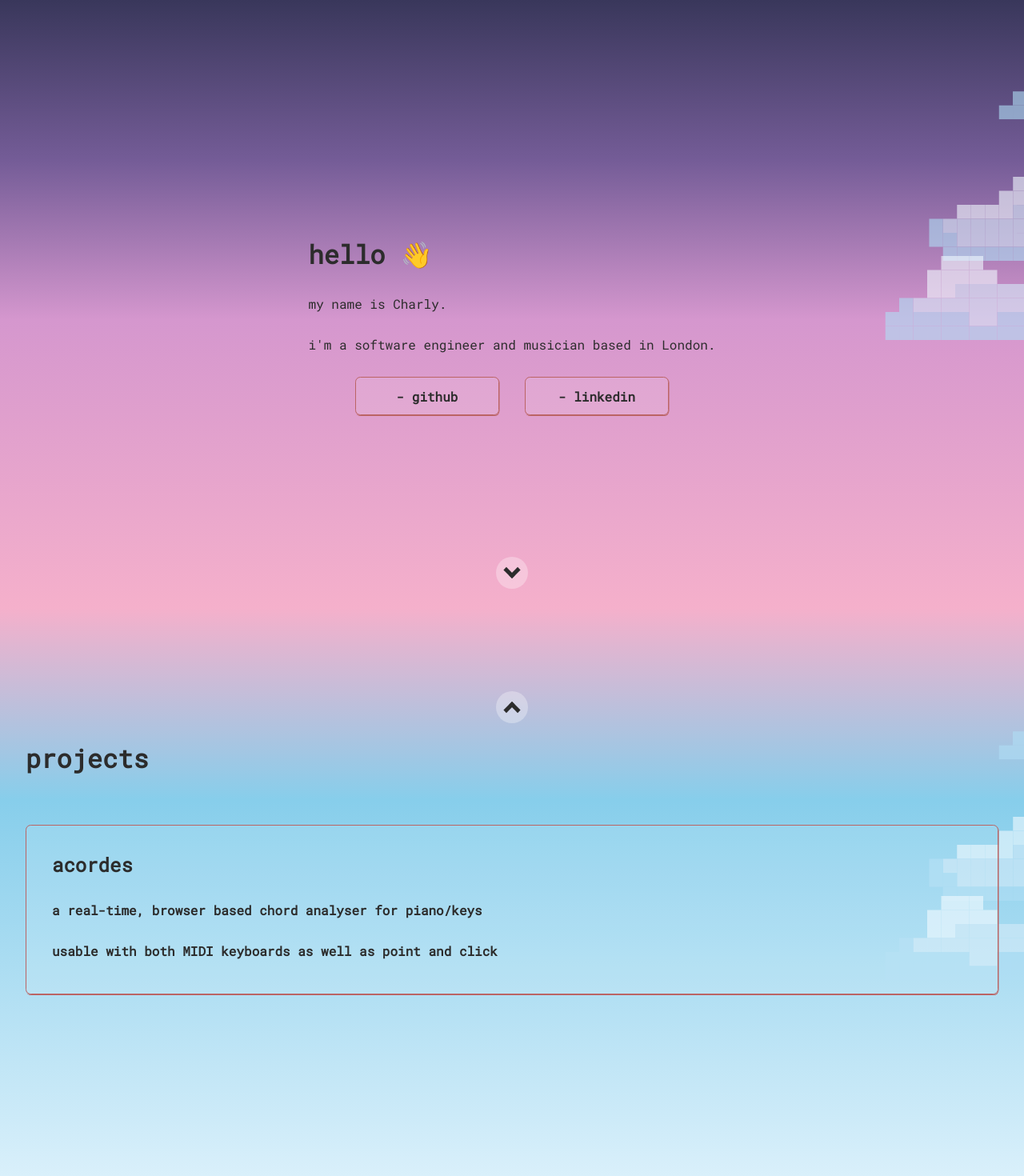
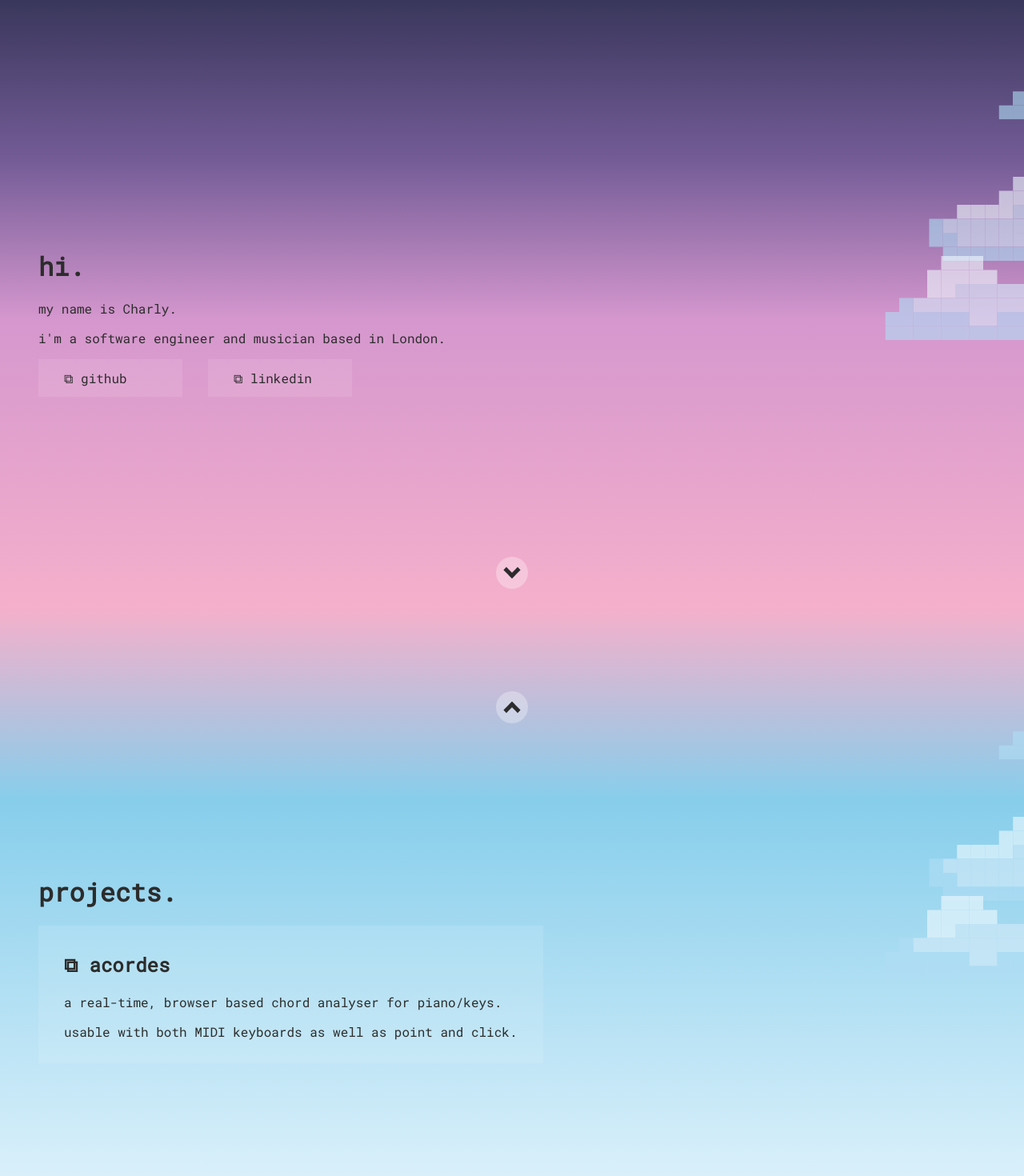
Before and after one commit to charlyflynn/charlyflynn.github.io, a SvelteKit app: page / in a window 1280 px wide. Shown: the top 1470 px of the page at 80% size. Built offline with nearby package versions, Linux system fonts and the light colour scheme.

Commit message:
brutalised styling

```diff
--- a/src/routes/+layout.svelte
+++ b/src/routes/+layout.svelte
@@ -13,7 +13,6 @@
 		--text-color: #2c2c2c;
 
 		overflow-y: overlay;
-		scroll-snap-type: y proximity;
 		scroll-behavior: smooth;
 
 		background: linear-gradient(
--- a/src/routes/+page.svelte
+++ b/src/routes/+page.svelte
@@ -3,85 +3,65 @@
 	import Arrow from '../components/Arrow.svelte';
 </script>
 
-<div class="hello page" id="hello">
+<div id="hi" class="page">
 	<Clouds />
-	<div>
-		<h1>hello &#x1F44B;</h1>
+	<div class="content">
+		<h1>hi.</h1>
 		<p>my name is Charly.</p>
 		<p>i'm a software engineer and musician based in London.</p>
 		<div class="nav-container">
-			<a class="link" href="https://github.com/charlyflynn" target="_blank" rel="noreferrer"
-				>- github</a
-			>
-			<a class="link" href="https://www.linkedin.com/in/flynnch" target="_blank" rel="noreferrer">
-				- linkedin
+			<a href="https://github.com/charlyflynn" target="_blank" rel="noreferrer">⧉ github</a>
+			<a href="https://www.linkedin.com/in/flynnch" target="_blank" rel="noreferrer">
+				⧉ linkedin
 			</a>
 		</div>
 	</div>
 	<Arrow direction="down" href="#projects" />
 </div>
-<div class="projects page" id="projects">
+<div id="projects" class="page">
+	<Arrow direction="up" href="#hi" />
 	<Clouds />
-	<Arrow direction="up" href="#hello" />
-	<div class="content">
-		<h1>projects</h1>
-		<a
-			class="link"
-			href="https://acordes.netlify.app"
-			target="_blank"
-			rel="noreferrer"
-			style="text-align: left"
-		>
-			<h2>acordes</h2>
-			<p>a real-time, browser based chord analyser for piano/keys</p>
-			<p>usable with both MIDI keyboards as well as point and click</p>
+	<div class="flex content">
+		<h1>projects.</h1>
+		<a href="https://acordes.netlify.app" target="_blank" rel="noreferrer" style="text-align: left">
+			<h2>⧉ acordes</h2>
+			<p>a real-time, browser based chord analyser for piano/keys.</p>
+			<p>usable with both MIDI keyboards as well as point and click.</p>
 		</a>
 	</div>
 </div>
 
 <style>
-	h1 {
-		margin: 30px 0;
-	}
-	p {
-		margin: 30px 0;
-	}
-
 	.page {
 		width: 100vw;
 		height: 100vh;
 		scroll-snap-align: start;
 		scroll-snap-stop: always;
-		padding: 6em 2em;
 		box-sizing: border-box;
 		position: relative;
-	}
 
-	.hello {
 		display: flex;
 		flex-direction: column;
 		justify-content: center;
-		align-items: center;
+		align-items: flex-start;
 	}
 
-	.projects {
+	.content {
+		padding: 6em 3em;
+	}
+
+	.flex {
 		display: flex;
 		flex-direction: column;
 		justify-content: flex-start;
-		align-items: center;
-	}
-
-	.content {
-		width: 100%;
-		display: flex;
-		flex-direction: column;
-		gap: 2em;
+		align-items: flex-start;
 	}
 
 	.nav-container {
 		display: flex;
 		flex-wrap: wrap;
-		justify-content: center;
+		flex-direction: row;
+		justify-content: flex-start;
 		align-items: center;
 		width: 100%;
 		gap: 2em;
@@ -93,18 +73,12 @@
 			align-items: flex-start;
 		}
 	}
-
-	.link {
+	a {
 		box-sizing: border-box;
 		padding: 0.8em 2em;
 		min-width: 180px;
-		text-align: center;
+		text-align: left;
 
-		border: 1px solid var(--accent-color);
-		border-radius: 0.4em;
-		box-shadow: 0.5px 1px var(--accent-color);
-
-		font-weight: bold;
 		text-decoration: none;
 		color: inherit;
 
```
